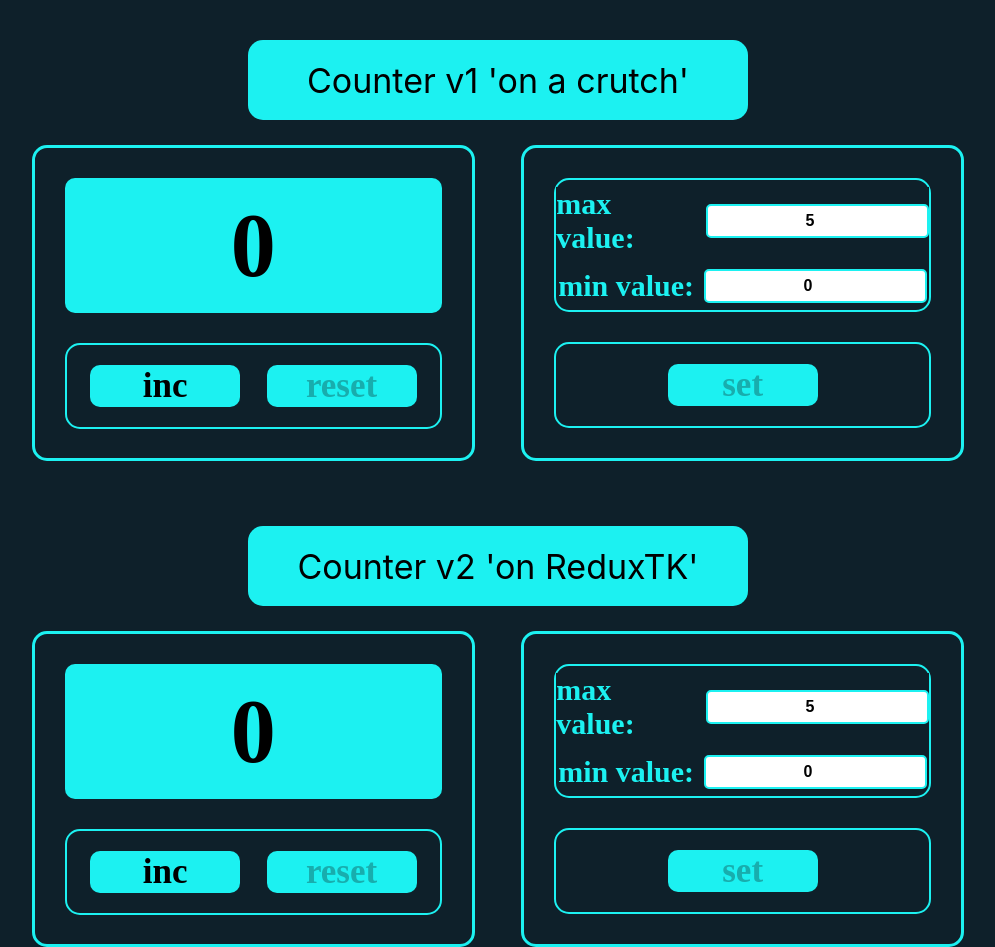
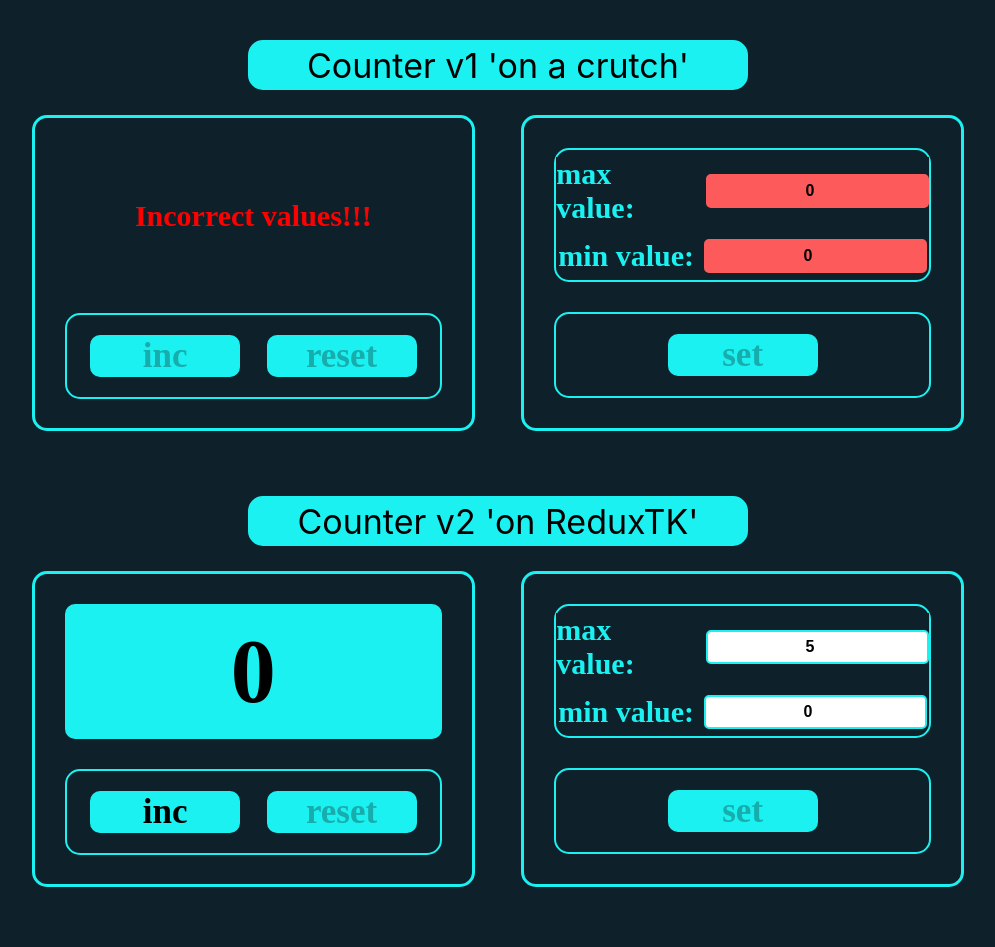
Before and after one commit to AlexNewHere/counter, a React (Create React App) app: page / in a window 1280 px wide. Shown: the whole page, without its empty margins (142-1137 px from the left). After the commit the page ends 887 px from the top, so only its background shows below. Built offline with nearby package versions, Linux system fonts and the light colour scheme.

Commit message:
add counter on Redux ToolKit

```diff
--- a/src/App.css
+++ b/src/App.css
@@ -17,7 +17,7 @@
     color: black;
     font-size: 34px;
     width: 500px;
-    height: 80px;
+    height: 50px;
     border-radius: 15px;
     margin-top: 40px;
 }
--- a/src/App.tsx
+++ b/src/App.tsx
@@ -1,6 +1,6 @@
 import React from 'react';
 import {Counter} from "./Counter/Counter";
-import CounterRtk from "./CounterRTK/CounterRTK";
+import CounterReduxToolKit from "./CounterRTK/CounterRTK";
 
 const App = () => {
     return (
@@ -8,7 +8,7 @@
             <div className='appCount'>Counter v1 'on a crutch'</div>
             <Counter/>
             <div className='appCount'>Counter v2 'on ReduxTK'</div>
-            <CounterRtk/>
+            <CounterReduxToolKit/>
         </div>
     );
 };
--- a/src/Counter/Components/InputValue.tsx
+++ b/src/Counter/Components/InputValue.tsx
@@ -3,9 +3,9 @@
 
 type WinCountType = {
     nameValue: string;
-    setValue: (value: string) => void;
+    setValue: (value: number) => void;
     inputFocus: (trust: boolean) => void;
-    value: string
+    value: number
     errorCss: any
 };
 
@@ -20,7 +20,7 @@
                 className={errorCss}
                 type="number"
                 value={value}
-                onChange={(e)=>setValue(e.currentTarget.value)}
+                onChange={(e)=>setValue(Number(e.currentTarget.value))}
                 onFocus={(e) => inputFocus(e.isTrusted)}
             />
         </div>
--- a/src/Counter/Components/winCount.tsx
+++ b/src/Counter/Components/winCount.tsx
@@ -1,7 +1,7 @@
 import React from 'react';
 
 type WinCountType = {
-    winCount: string;
+    winCount: number;
     offInc: boolean
 };
 
--- a/src/Counter/Counter.tsx
+++ b/src/Counter/Counter.tsx
@@ -1,4 +1,4 @@
-import React, {useEffect, useState} from 'react';
+import React, { useEffect, useState} from 'react';
 import '../App.css';
 import {ButtonNew} from './Components/ButtonNew';
 import {WinCount} from './Components/winCount';
@@ -6,25 +6,34 @@
 
 export const Counter = () => {
 
-    let [startCount, setStartCount] = useState<string>(localStorage.getItem('startCount') || '0');
-    let [maxCount, setMaxCount] = useState<string>(localStorage.getItem('maxCount') || '5');
+    const loadState = (title: string): number => {
+        const serializedState = localStorage.getItem(title);
+        if (serializedState === null)
+        {
+            return 0;
+        }
+        return JSON.parse(serializedState);
+    }
 
-    let [count, setCount] = useState<string>(startCount);
-    let [valueMax, setValueMax] = useState<string>(maxCount);
+    let [startCount, setStartCount] = useState<number>(loadState('startCount'));
+    let [maxCount, setMaxCount] = useState<number>(loadState('maxCount'));
+
+    let [count, setCount] = useState<number>(startCount);
+    let [valueMax, setValueMax] = useState<number>(maxCount);
 
     let [disableMax, setDisableMax] = useState<boolean>(true);
 
     useEffect(() => {
-        localStorage.setItem('startCount', startCount);
-        localStorage.setItem('maxCount', maxCount);
+        localStorage.setItem('startCount', JSON.stringify(startCount));
+        localStorage.setItem('maxCount', JSON.stringify(maxCount));
     }, [startCount, maxCount]);
 
-    const startValue = (value: string) => {
-        setStartCount(value)
+    const startValue = (value: number) => {
+        Number.isInteger(value) && setStartCount(value)
     }
 
-    const maxValue = (value: string) => {
-        setMaxCount(value);
+    const maxValue = (value: number) => {
+        Number.isInteger(value) && setMaxCount(value);
     }
 
     const setUpCount = () => {
@@ -34,7 +43,7 @@
     }
 
     const increment = () => {
-        (Number(count) < Number(maxCount)) && setCount((Number(count) + 1).toString());
+        count < maxCount && setCount(count + 1);
     }
 
     const reset = () => {
--- a/src/CounterRTK/Components/InputValue.tsx
+++ b/src/CounterRTK/Components/InputValue.tsx
@@ -22,6 +22,7 @@
                 value={value}
                 onChange={(e: ChangeEvent<HTMLInputElement>)=>setValue(Number(e.currentTarget.value))}
                 onFocus={(e: ChangeEvent<HTMLInputElement>) => inputFocus(e.isTrusted)}
+
             />
         </div>
     );
--- a/src/CounterRTK/CounterRTK.tsx
+++ b/src/CounterRTK/CounterRTK.tsx
@@ -4,31 +4,27 @@
 import {RootState} from "./store/store";
 import {useAppDispatch, useAppSelector} from "./store/hooks";
 import {WinCount} from "./Components/winCount";
-import {increment, resetCount} from "./store/counterSlice";
+import {increment, incrStartCount, resetCount, incrMaxCount} from './store/counterSlice';
 
-const CounterRtk = () => {
+const CounterReduxToolKit = () => {
 
     const {startCount, maxCount, count} = useAppSelector((state: RootState) => state.counter)
-    console.log(startCount, maxCount, count)
     const dispatch = useAppDispatch()
 
-      // let [valueMax, setValueMax] = useState<string>(maxCount);
-
-    let [disableMax, setDisableMax] = useState<boolean>(true);
-
+   let [disableMax, setDisableMax] = useState<boolean>(true);
 
     const startValue = (value: number) => {
-        // dispatch(value)
+        Number.isInteger(value) &&
+        dispatch(incrStartCount(value))
     }
 
     const maxValue = (value: number) => {
-        // setMaxCount(value);
+        Number.isInteger(value) &&
+        dispatch(incrMaxCount(value))
     }
 
     const setUpCount = () => {
-        // setCount(startCount);
-        // setValueMax(maxCount);
-        // setDisableMax(true)
+        setDisableMax(true)
     }
 
     const incrementBtn = () => {
@@ -41,9 +37,7 @@
     const inputMin = (trust: boolean) => {
         setDisableMax(!trust)
     }
-    const inputMax = (trust: boolean) => {
-        setDisableMax(!trust)
-    }
+
 
     let tryCount = 'enter values and press set';
     let placeCss: string = 'number_enter'
@@ -59,7 +53,6 @@
         errorCss = 'input place_error'
         disableMax = true;
     }
-
 
     return (
 
@@ -91,7 +84,7 @@
                         nameValue={'max value:'}
                         setValue={maxValue}
                         value={maxCount}
-                        inputFocus={inputMax}
+                        inputFocus={inputMin}
                         errorCss={errorCss}
                     />
 
@@ -118,4 +111,4 @@
     );
 };
 
-export default CounterRtk;
+export default CounterReduxToolKit;
--- a/src/CounterRTK/store/counterSlice.ts
+++ b/src/CounterRTK/store/counterSlice.ts
@@ -1,5 +1,4 @@
-import { createSlice } from '@reduxjs/toolkit'
-
+import {createSlice, PayloadAction} from '@reduxjs/toolkit'
 
 export type CounterState = {
     startCount: number
@@ -23,12 +22,16 @@
         resetCount: (state) => {
             state.count = state.startCount
         },
-        incrementByAmount: () => {
-
+        incrStartCount: (state, action: PayloadAction<number>) => {
+            state.startCount = action.payload
+            state.count=action.payload
+        },
+        incrMaxCount: (state, action: PayloadAction<number>) => {
+            state.maxCount = action.payload
         },
     },
+    extraReducers: {}
 })
 
-export const { increment, resetCount, incrementByAmount } = counterSlice.actions
 
-export default counterSlice.reducer
+export const {increment, resetCount, incrStartCount, incrMaxCount} = counterSlice.actions
--- /dev/null
+++ b/src/CounterRTK/store/localStorageUtils.ts
@@ -0,0 +1,16 @@
+import {CounterState} from './counterSlice';
+
+
+export const loadState = (): CounterState | undefined => {
+    const serializedState = localStorage.getItem('countState');
+    if (serializedState === null)
+    {
+        return undefined;
+    }
+    return JSON.parse(serializedState);
+}
+
+export const saveState = (state: CounterState) => {
+    const serializedState = JSON.stringify(state);
+    localStorage.setItem('countState', serializedState);
+}
--- a/src/CounterRTK/store/store.ts
+++ b/src/CounterRTK/store/store.ts
@@ -1,11 +1,23 @@
-import { configureStore } from '@reduxjs/toolkit'
-import counterReducer from './counterSlice'
+import {configureStore} from '@reduxjs/toolkit'
+import {counterSlice} from './counterSlice'
+import {loadState, saveState} from './localStorageUtils';
+
+
 
 export const store = configureStore({
     reducer: {
-        counter: counterReducer
+        counter: counterSlice.reducer
     },
+    preloadedState: {
+       counter: loadState()
+    }
 })
+
+
+store.subscribe(() => {
+    saveState(store.getState().counter)
+})
+
 
 export type RootState = ReturnType<typeof store.getState>
 export type AppDispatch = typeof store.dispatch
```
